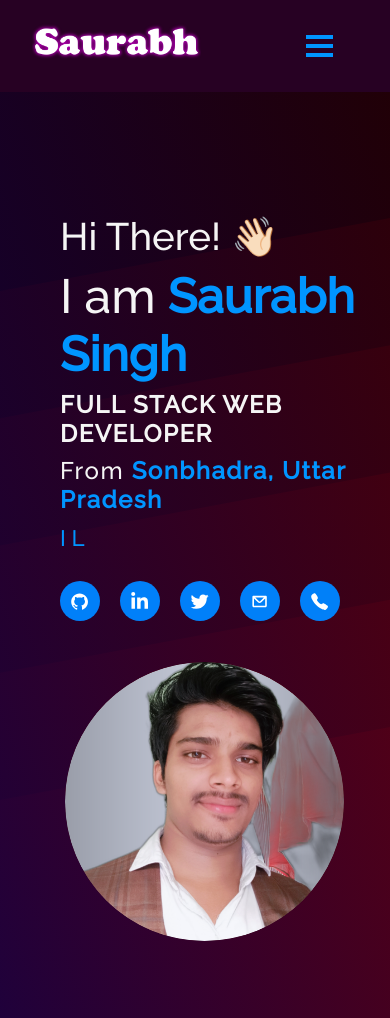
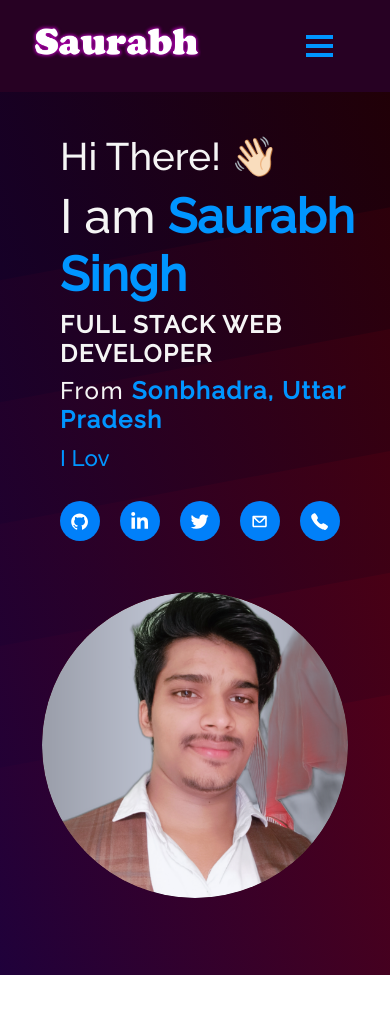
Before and after one commit to SaurabhSinghRbz/my-portfolio, a React (Create React App) app: page / in a window 390 px wide. After the commit the page ends 975 px from the top, so only its background shows below. Built offline with nearby package versions, Linux system fonts and the light colour scheme.

Commit message:
updating home page

```diff
--- a/src/style.css
+++ b/src/style.css
@@ -405,17 +405,7 @@ html {
 }
 
 
-@media (max-width: 420px) {
-  .home-about-section {
-    max-width: 100%;
-  }
 
-
-  .home-about-body {
-    font-size: 1.05em !important;
-    line-height: 1.7em !important;
-  }
-}
 
 
 .home-about-social {
@@ -517,7 +507,7 @@ html {
 
 @media (max-width: 767px) {
   .my-img-home-div {
-    margin-left: 50px;
+    margin: auto;
     padding-top: 25px;
   }
 }
@@ -534,6 +524,7 @@ html {
   padding-inline-start: 0 !important;
   padding-left: 35px !important;
   cursor: pointer !important;
+
 }
 
 .home-social-iconsTwo {
@@ -546,7 +537,7 @@ html {
   line-height: 2em !important;
   background: rgba(0, 132, 255, 0.972) !important;
   border-radius: 50% !important;
-  /* transition: 0.5s !important; */
+  transition: 0.5s !important;
 }
 
 .home-social-iconsTwo::before {
@@ -578,7 +569,11 @@ html {
   display: inline-block !important;
   padding-right: 10px;
   padding-left: 10px;
+  margin-bottom: 10px;
+
 }
+
+
 
 .icon-colourTwo {
   color: #ffffff !important;
@@ -1145,6 +1140,21 @@ html {
   animation: fadeInUp 1s ease-in-out 0s forwards;
 }
 
+@media (max-width: 767px) {
+  .my-img-home-div {
+    width: 100%;
+    display: flex;
+    justify-content: center;
+    /* margin: auto; */
+    padding-top: 25px;
+  }
+
+  .my-img-home-div>img {
+    max-width: 85%;
+    margin: auto;
+  }
+}
+
 .myabout {
   opacity: 0;
   animation: fadeInUp 1s ease-in-out 0s forwards;
@@ -1181,3 +1191,24 @@ html {
   position: relative;
   top: -4px;
 }
+
+
+
+
+
+/*  media querries for mobile screen width max 420px */
+@media (max-width: 420px) {
+  .home-about-section {
+    max-width: 100%;
+  }
+
+
+  .home-about-body {
+    font-size: 1.05em !important;
+    line-height: 1.7em !important;
+  }
+
+  .home-content {
+    padding-top: 4rem !important;
+  }
+}
```
